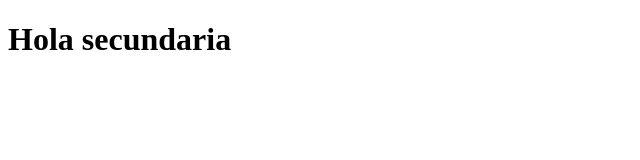
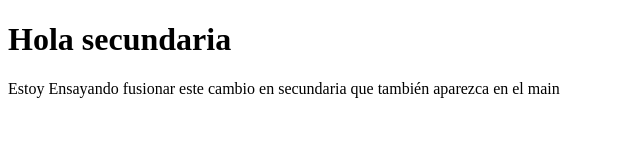
Before and after one commit to Juanserive10/16_feb_web, a plain HTML site: page index.html in a window 1280 px wide. Shown: the whole page, without its empty margins (0-640 px from the left). Drawn offline with Linux system fonts and the light colour scheme.

Commit message:
parrafo en secundaria

```diff
--- a/index.html
+++ b/index.html
@@ -7,5 +7,6 @@
 </head>
 <body>
     <h1>Hola secundaria</h1>
+    <p>Estoy Ensayando fusionar este cambio en secundaria que también aparezca en el main</p>
 </body>
 </html>
```
